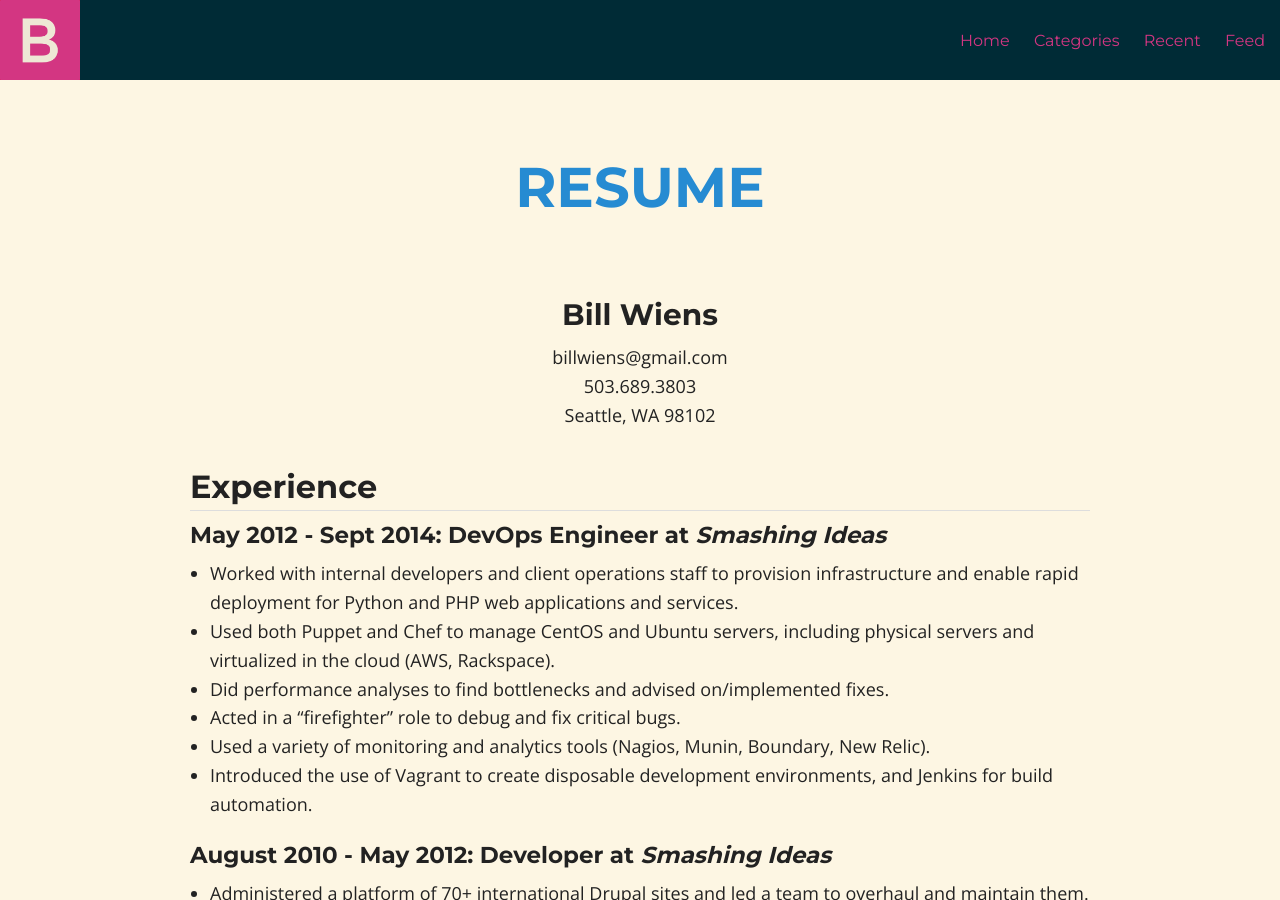
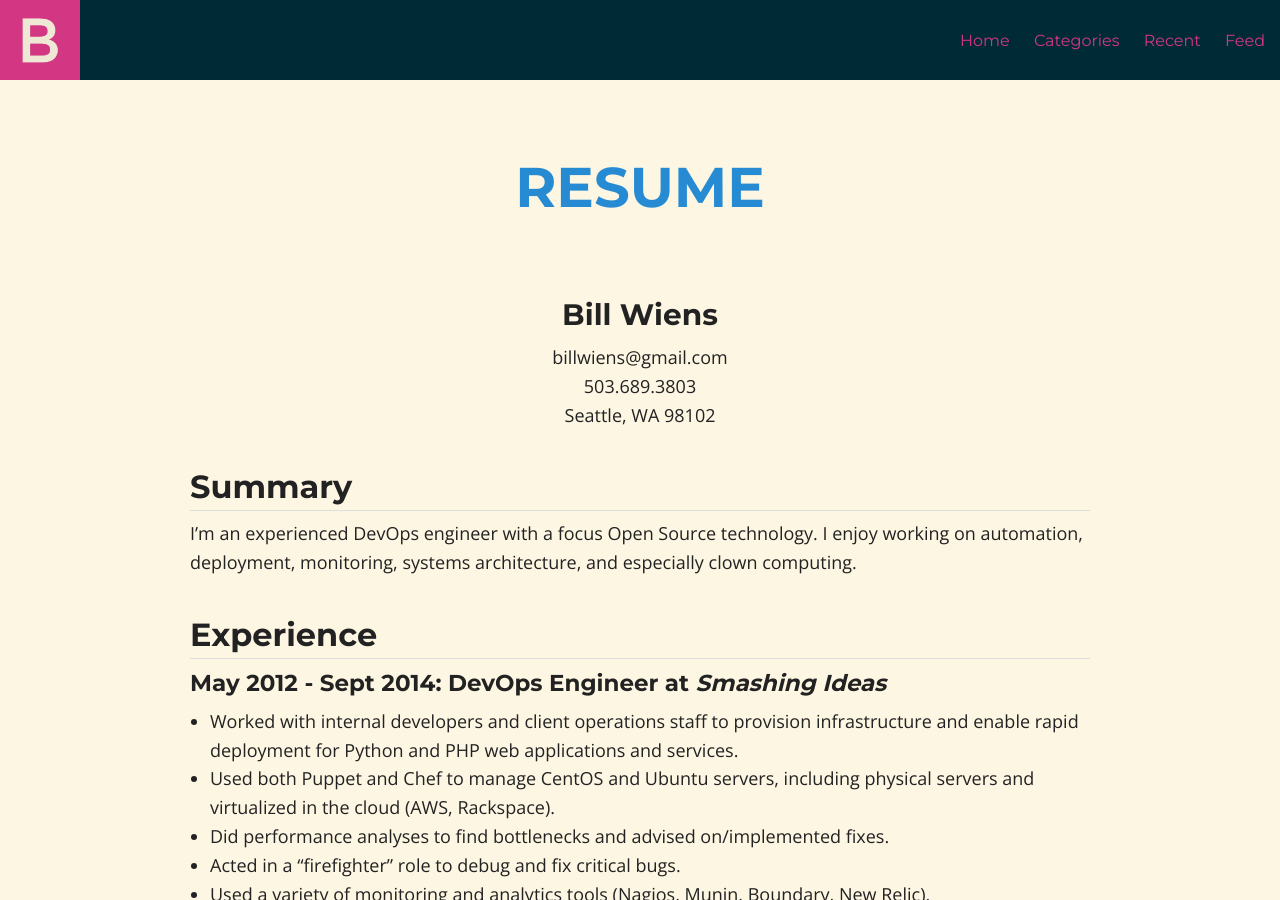
Before and after one commit to billputer/billwiens.com, a Jekyll site: the page built from resume/resume.md, in a window 1280 px wide and 900 px high. Built offline with Jekyll 4.4.1, drawn with Linux system fonts in a browser that asks for light colours; nearby versions of some CDN libraries.

Commit message:
Add summary.

```diff
--- a/resume/resume.md
+++ b/resume/resume.md
@@ -12,6 +12,10 @@ billwiens@gmail.com<br/>
 503.689.3803<br/>
 Seattle, WA 98102<br/>
 {: .resume-contact-info}
+
+# Summary
+
+I'm an experienced DevOps engineer with a focus Open Source technology. I enjoy working on automation, deployment, monitoring, systems architecture, and especially clown computing.
 
 # Experience
 
```
